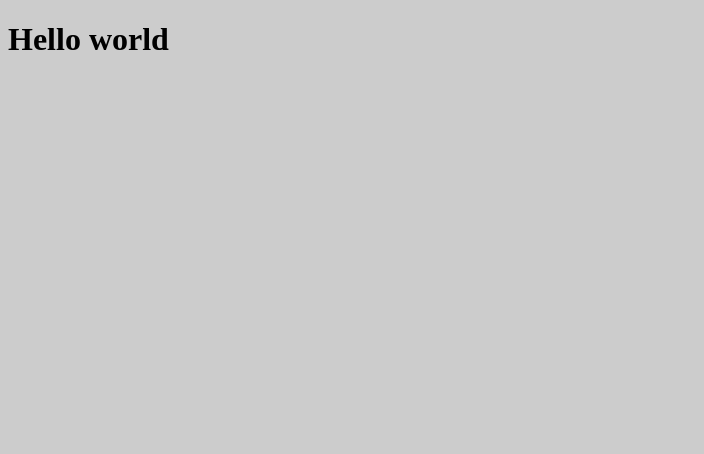
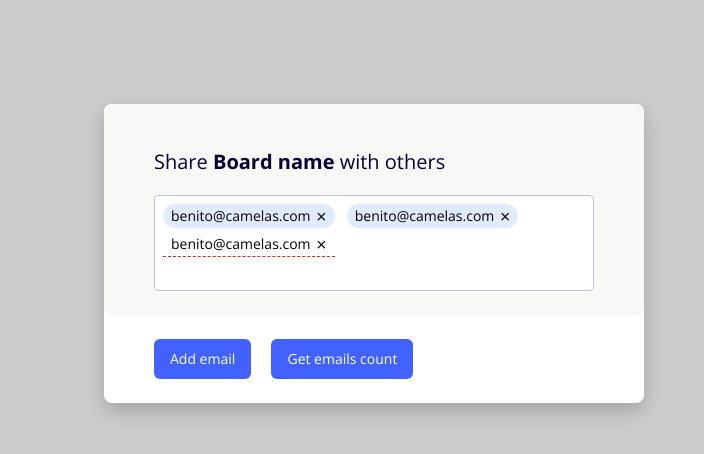
Before and after one commit to jhta/cypress-web, a website built with webpack: page src/app/index.html in a window 1280 px wide. Shown: the whole page, without its empty margins (0-704 px from the left). Built offline with nearby package versions, Linux system fonts and the light colour scheme.

Commit message:
initial styling

```diff
--- a/src/app/index.html
+++ b/src/app/index.html
@@ -4,8 +4,31 @@
     <meta charset="UTF-8" />
     <meta name="viewport" content="width=device-width, initial-scale=1.0" />
     <title>Document</title>
+    <link
+      href="https://fonts.googleapis.com/css2?family=Open+Sans:wght@400;700&display=swap"
+      rel="stylesheet"
+    />
   </head>
   <body>
-    <h1>Hello world</h1>
+    <div id="email-input-form" class="form">
+      <div class="form--group">
+        <p class="form--label">Share <b>Board name </b>with others</p>
+        <div id="emai-input" class="email-input">
+          <p class="email-block success"
+            >benito@camelas.com <span class="i-close">&times</span></p
+          >
+          <p class="email-block success"
+            >benito@camelas.com <span class="i-close">&times</span></p
+          >
+          <p class="email-block error"
+            >benito@camelas.com <span class="i-close">&times</span></p
+          >
+        </div>
+      </div>
+      <div class="form--buttons">
+        <button class="button" id="button-add">Add email</button>
+        <button class="button" id="button-count">Get emails count</button>
+      </div>
+    </div>
   </body>
 </html>
--- a/src/app/style.css
+++ b/src/app/style.css
@@ -1,3 +1,101 @@
 body {
   background: #ccc;
+  font-family: 'Open Sans', sans-serif;
 }
+
+.form {
+  margin: 6rem;
+  background: #fff;
+  box-shadow: 0px 8px 20px rgba(0, 0, 0, 0.2);
+  border-radius: 8px;
+  display: inline-block;
+}
+
+.form--group {
+  background: #f8f8f7;
+  padding: 24px 50px;
+  border-radius: 8px;
+}
+
+.form--buttons {
+  padding: 24px 50px;
+  border-radius: 8px;
+}
+
+.button {
+  font-family: 'Open Sans', sans-serif;
+  background: #4262ff;
+  border: none;
+  border-radius: 6px;
+  font-size: 14px;
+  line-height: 24px;
+  text-align: center;
+  color: white;
+  padding: 8px 16px;
+  cursor: pointer;
+  -webkit-appearance: button;
+  transition: transform 150ms ease;
+  -webkit-appearance: none;
+  -moz-appearance: none;
+  outline: none;
+  margin-right: 16px;
+}
+
+.button:active {
+  transform: scale(0.95);
+}
+
+.button:last-child {
+  margin-right: 0;
+}
+
+.form--label {
+  font-size: 20px;
+  line-height: 27px;
+  color: #050038;
+}
+
+.email-input {
+  background: #ffffff;
+  border: 1px solid #c3c2cf;
+  box-sizing: border-box;
+  border-radius: 4px;
+  width: 440px;
+  min-height: 96px;
+  padding: 8px;
+}
+
+.email-block {
+  position: relative;
+  margin: 0;
+  margin-right: 8px;
+  margin-bottom: 4px;
+  display: inline-block;
+  padding: 0 8px;
+  padding-right: 24px;
+  font-size: 14px;
+  line-height: 24px;
+}
+
+.success {
+  border-radius: 100px;
+  background: rgba(102, 153, 255, 0.2);
+}
+
+.error {
+  border-bottom: dashed #d92929 1px;
+}
+
+.i-close {
+  position: absolute;
+  right: 0;
+  top: 0;
+  font-size: 18px;
+  line-height: 16px;
+  padding: 4px 8px;
+  cursor: pointer;
+}
+
+.i-close:active {
+  transform: scale(0.95);
+}
```
